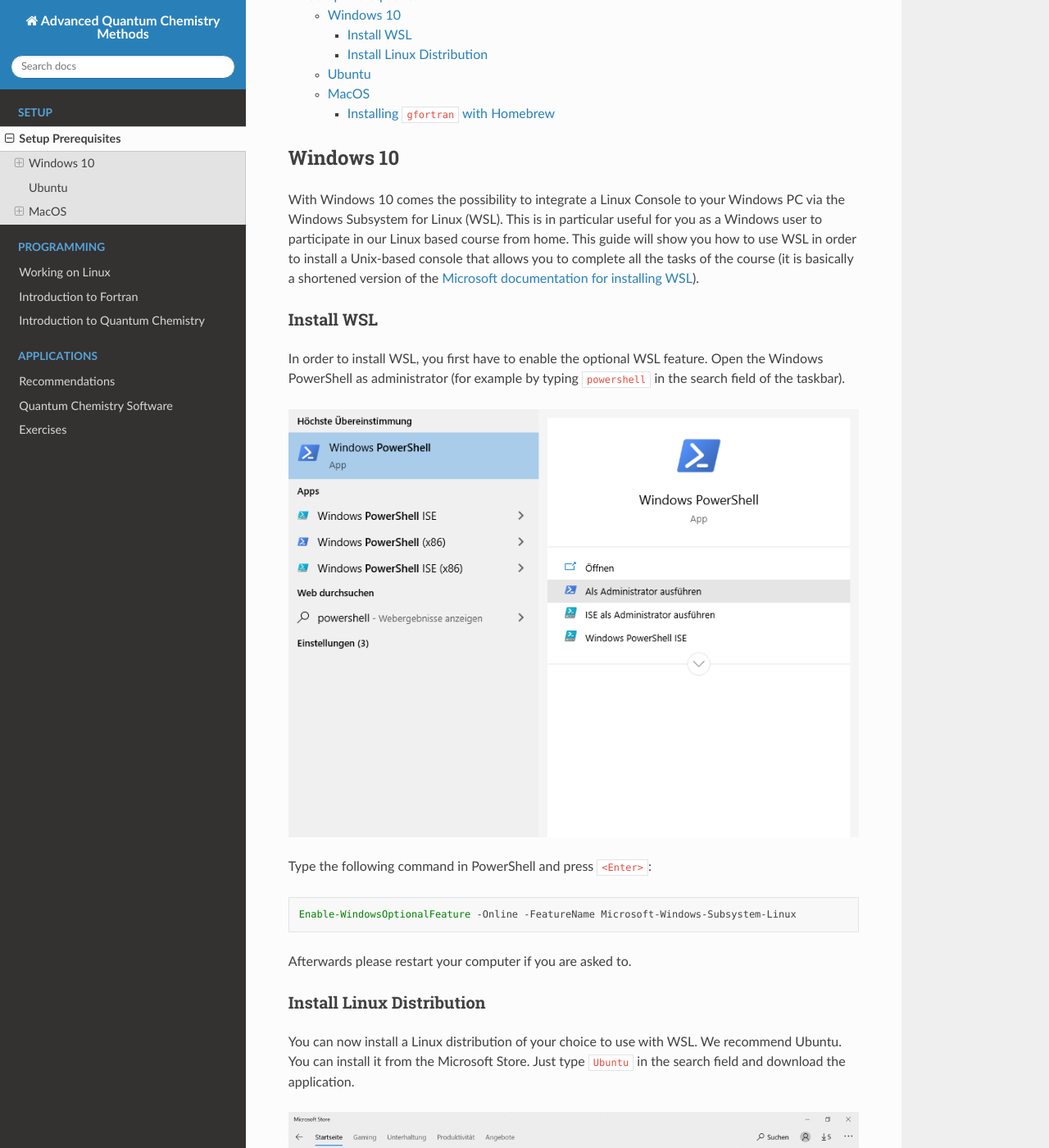
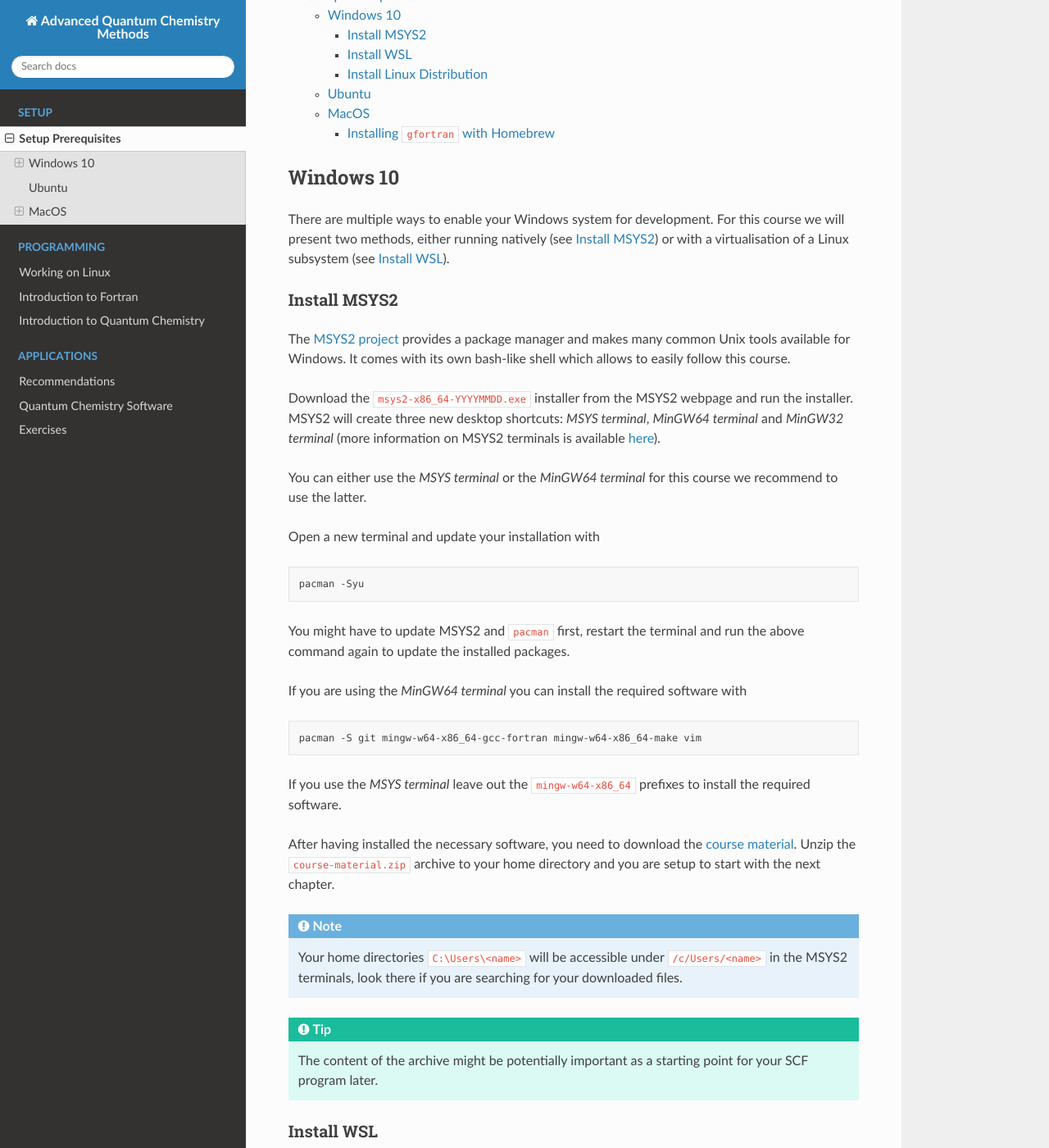
Before and after one commit to grimme-lab/qc2-teaching, a Sphinx documentation site: the page built from doc/install.rst, in a window 1280 px wide and 1400 px high, scrolled down 458 px. Shown: the whole window at 82% size. Built offline with Sphinx 7.4.7 and the Read the Docs theme 2.0.0, drawn with Linux system fonts in a browser that asks for light colours.

Commit message:
Describe usage of MSYS2 as alternative to WSL

```diff
--- a/doc/install.rst
+++ b/doc/install.rst
@@ -18,6 +18,64 @@
 Windows 10
 ----------
 
+There are multiple ways to enable your Windows system for development.
+For this course we will present two methods, either running natively
+(see :ref:`msys2`) or with a virtualisation of a Linux subsystem (see :ref:`wsl`).
+
+.. _msys2:
+Install MSYS2
+~~~~~~~~~~~~~
+
+The `MSYS2 project <https://www.msys2.org>`_ provides a package manager and
+makes many common Unix tools available for Windows.
+It comes with its own bash-like shell which allows to easily follow this course.
+
+Download the ``msys2-x86_64-YYYYMMDD.exe`` installer from the MSYS2 webpage
+and run the installer. MSYS2 will create three new desktop shortcuts:
+*MSYS terminal*, *MinGW64 terminal* and *MinGW32 terminal* (more information
+on MSYS2 terminals is available `here <https://www.msys2.org/docs/terminals/>`_).
+
+You can either use the *MSYS terminal* or the *MinGW64 terminal* for this course
+we recommend to use the latter.
+
+Open a new terminal and update your installation with
+
+.. code-block:: none
+
+   pacman -Syu
+
+You might have to update MSYS2 and ``pacman`` first, restart the terminal and run
+the above command again to update the installed packages.
+
+If you are using the *MinGW64 terminal* you can install the required software with
+
+.. code-block:: none
+
+   pacman -S git mingw-w64-x86_64-gcc-fortran mingw-w64-x86_64-make vim
+
+If you use the *MSYS terminal* leave out the ``mingw-w64-x86_64`` prefixes to install
+the required software.
+
+After having installed the necessary software, you need to download the
+`course material`_.
+Unzip the ``course-material.zip`` archive to your home directory and
+you are setup to start with the next chapter.
+
+.. note::
+
+   Your home directories ``C:\Users\<name>`` will be accessible under
+   ``/c/Users/<name>`` in the MSYS2 terminals, look there if you are
+   searching for your downloaded files.
+
+.. tip::
+
+   The content of the archive might be potentially important as a starting
+   point for your SCF program later.
+
+.. _wsl:
+Install WSL
+~~~~~~~~~~~
+
 With Windows 10 comes the possibility to integrate a Linux Console to your Windows
 PC via the Windows Subsystem for Linux (WSL). This is in particular useful for you
 as a Windows user to participate in our Linux based course from home. This guide
@@ -26,9 +84,6 @@
 of the `Microsoft documentation for installing WSL`_).
 
 .. _Microsoft documentation for installing WSL: https://docs.microsoft.com/en-us/windows/wsl/install-win10
-
-Install WSL
-~~~~~~~~~~~
 
 In order to install WSL, you first have to enable the optional WSL feature. Open
 the Windows PowerShell as administrator (for example by typing ``powershell`` in
```
